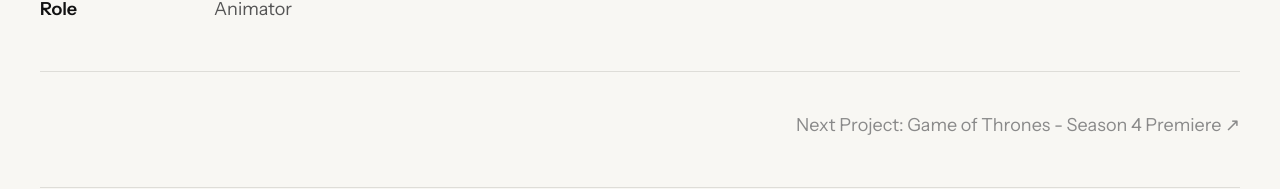
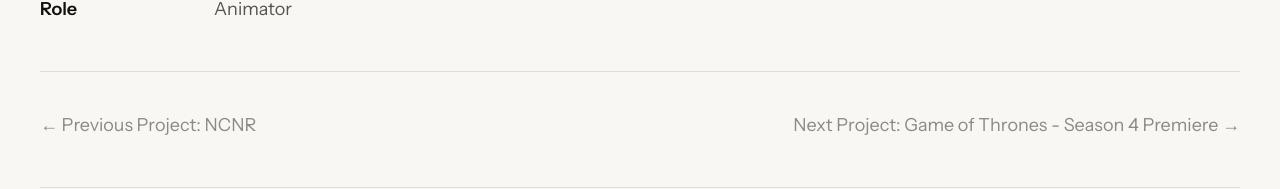
Before and after one commit to marmaladeJim/james-allchurch-portfolio, a Next.js app: page /work/adidas-city-run in a window 1280 px wide. Shown: the part 1108-1297 px from the top of the page. Built offline with nearby package versions, Linux system fonts and the light colour scheme.

Commit message:
Fix navigation to include previous project link

```diff
--- a/app/work/[slug]/page.tsx
+++ b/app/work/[slug]/page.tsx
@@ -38,9 +38,11 @@ export default async function ProjectPage({
   (item) => item.slug === project.slug
 );
 
+const previousProject =
+  projects[(index - 1 + projects.length) % projects.length];
+
 const nextProject =
   projects[(index + 1) % projects.length];
-
   return (
     <main className="site-shell">
 
@@ -104,12 +106,19 @@ export default async function ProjectPage({
 )}
 
       {/* Next project */}
-      <div className="flex justify-end pt-10">
+      <div className="flex items-center justify-between pt-10">
+  <Link
+    href={`/work/${previousProject.slug}`}
+    className="text-[18px] text-[#8A8A8A] transition-colors duration-200 hover:text-[#111111]"
+  >
+    ← Previous Project: {previousProject.title}
+  </Link>
+
   <Link
     href={`/work/${nextProject.slug}`}
     className="text-[18px] text-[#8A8A8A] transition-colors duration-200 hover:text-[#111111]"
   >
-          Next Project: {nextProject.title} ↗
+    Next Project: {nextProject.title} →
   </Link>
 </div>
 
```
Lines whose indentation alone changed are shown as unchanged.
